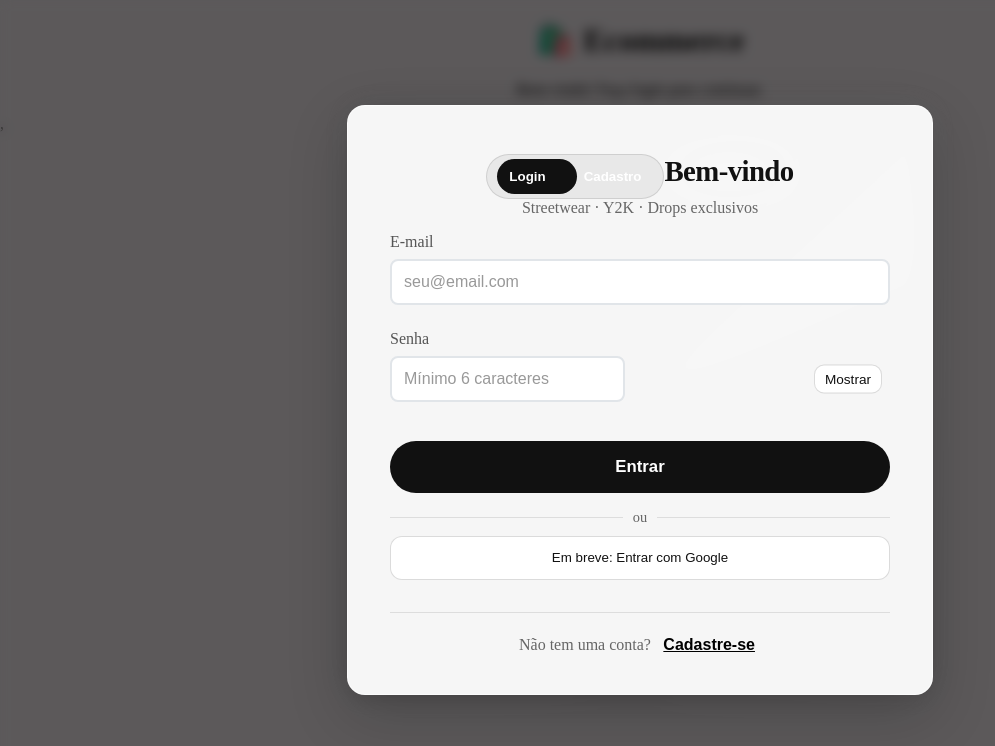
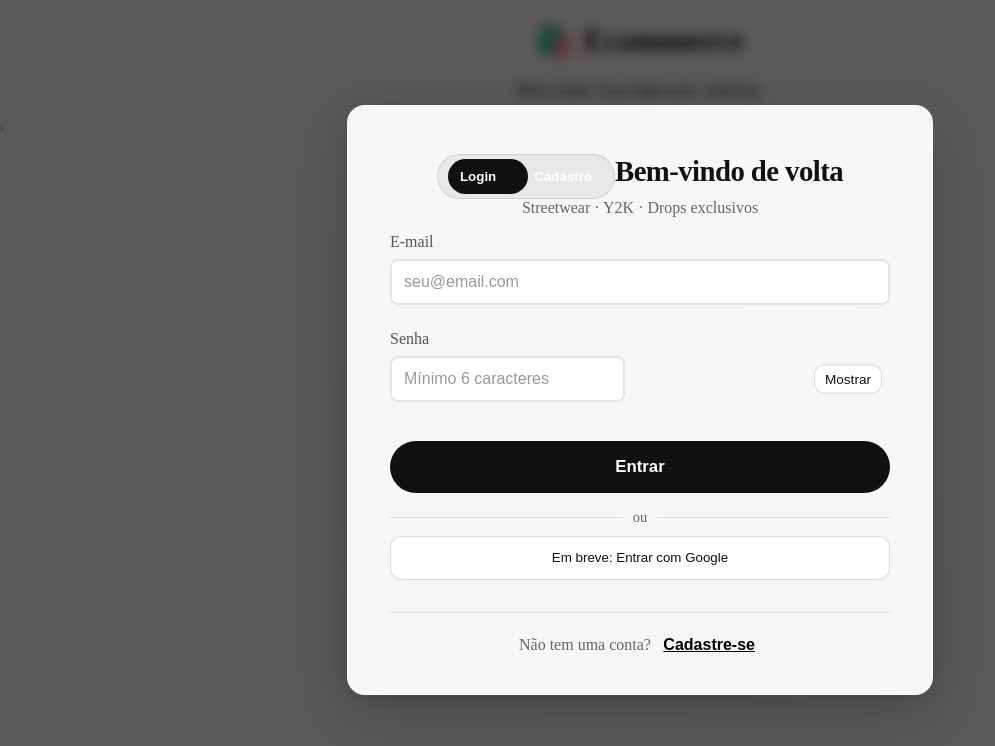
Before and after one commit to lucasbsilvadev/ecommerce-ficticio, a React (Vite) app: page / in a window 1280 px wide. Shown: the top 746 px of the page, without its empty margins (0-995 px from the left). Built offline with nearby package versions, Linux system fonts and the light colour scheme.

Commit message:
fix auth-title spaces

```diff
--- a/src/components/user/AuthForm.jsx
+++ b/src/components/user/AuthForm.jsx
@@ -105,7 +105,7 @@ export default function AuthForm({ onClose, onAuthSuccess }) {
             <span className={`pill-indicator ${isLogin ? 'left' : 'right'}`} aria-hidden="true" />
           </div>
           <h2 className="auth-title">
-            {isLogin ? 'Bem-vindo' : 'Crie sua conta'}
+            {isLogin ? 'Bem-vindo de volta' : 'Crie sua conta'}
             <span className="title-glow" />
           </h2>
           <p className="auth-subtitle">Streetwear · Y2K · Drops exclusivos</p>
```
